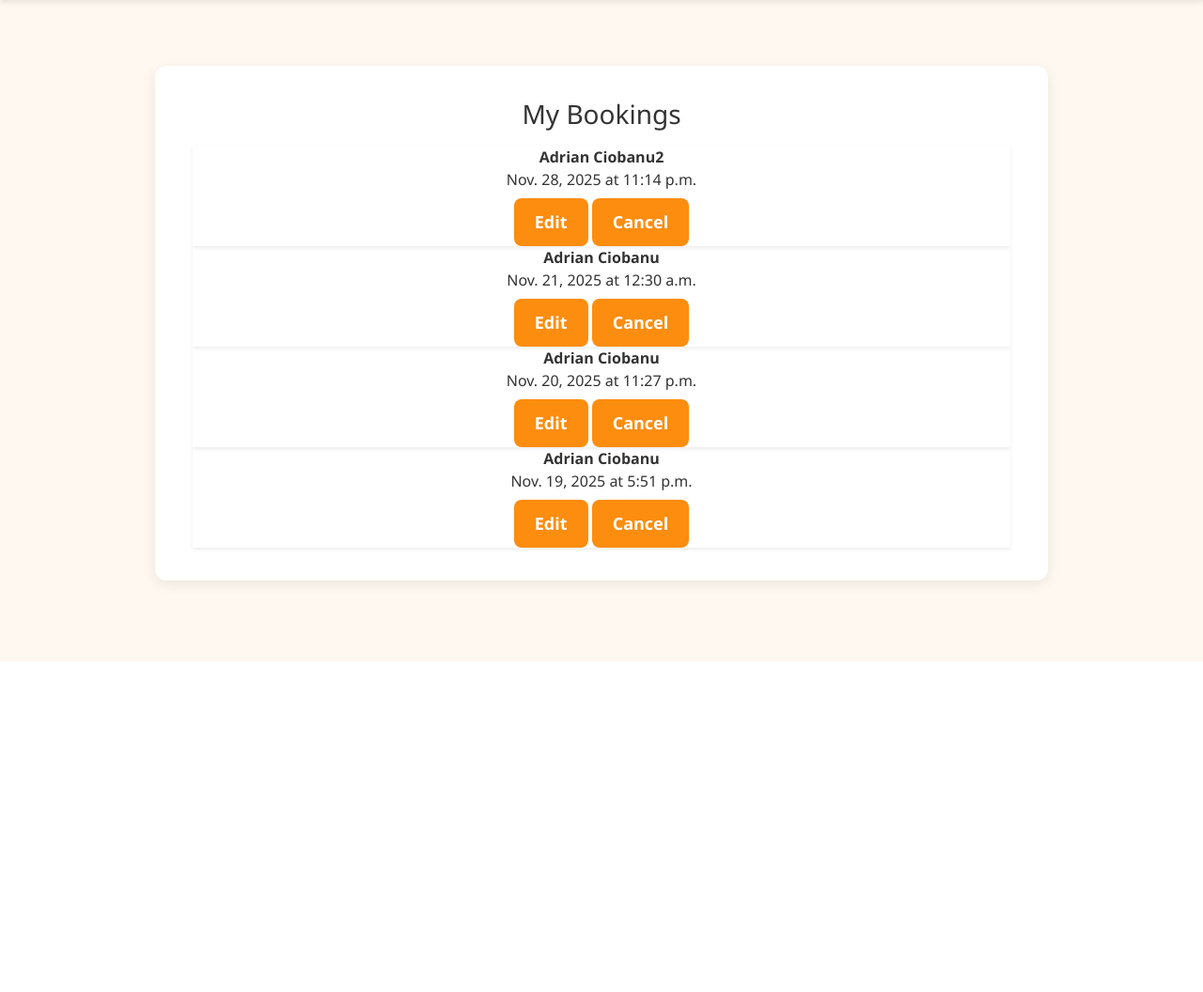
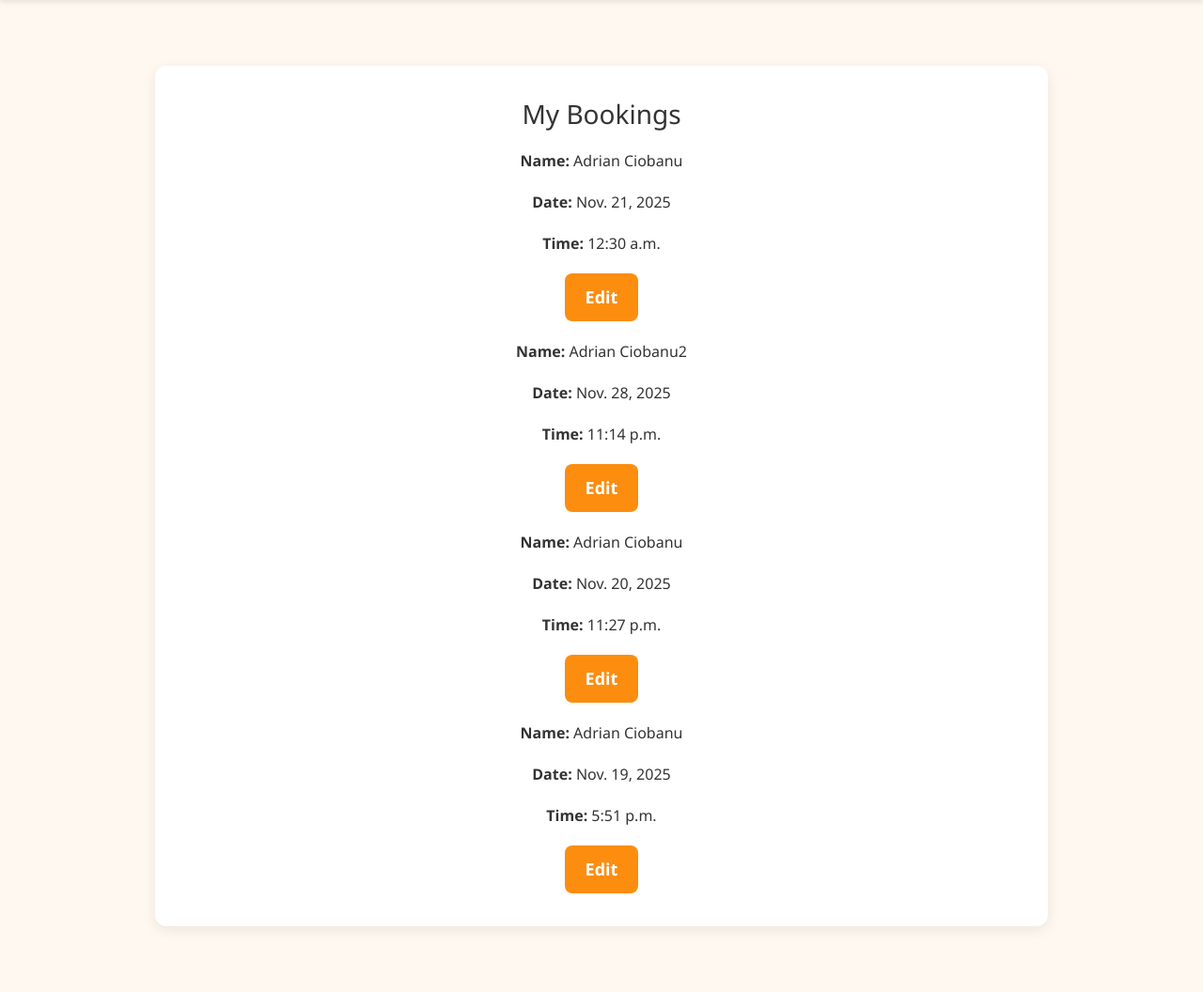
Before and after one commit to h7qju7ts/adrians-kitchen, a Django app: page /bookings/ in a window 1280 px wide. Shown: the part 96-1152 px from the top of the page at 94% size. Before the commit the page ends 800 px from the top, so only its background shows below. Run offline with Django 5.2, Linux system fonts and the light colour scheme; a user stored in the database is signed in; data comes from the database, SQL or seed files in the repository.

Commit message:
edit view_bookings.html

```diff
--- a/bookings/static/bookings/css/style.css
+++ b/bookings/static/bookings/css/style.css
@@ -334,6 +334,26 @@ form button:hover {
 }
 
 
+.no-bookings-message {
+    margin-top: 40px;
+    padding: 30px;
+    background: #fffaf2;
+    border-radius: 12px;
+    text-align: center;
+    box-shadow: 0 4px 12px rgba(0,0,0,0.07);
+}
+
+.no-bookings-message h2 {
+    margin-bottom: 15px;
+    font-size: 26px;
+}
+
+.no-bookings-message p {
+    margin-bottom: 20px;
+    font-size: 17px;
+}
+
+
 /* =========================================================
    AUTH CARD (Login/Register/Reset)
 ========================================================= */
--- a/bookings/templates/bookings/view_bookings.html
+++ b/bookings/templates/bookings/view_bookings.html
@@ -15,23 +15,31 @@
 {% endif %}
 
 {% if bookings %}
-    <ul class="booking-list">
-        {% for booking in bookings %}
-            <li class="booking-item shadow-sm">
+    <!-- Show the bookings table/cards/etc. -->
 
-                <strong>{{ booking.name }}</strong><br>
-                {{ booking.date }} at {{ booking.time }}
 
-                <div class="mt-2">
-                    <a href="{% url 'edit_booking' booking.id %}" class="btn btn-primary btn-sm">Edit</a>
-                    <a href="{% url 'delete_booking' booking.id %}" class="btn btn-danger btn-sm">Cancel</a>
-                </div>
+    {% for booking in bookings %}
+        <div class="booking-card">
+            <p><strong>Name:</strong> {{ booking.name }}</p>
+            <p><strong>Date:</strong> {{ booking.date }}</p>
+            <p><strong>Time:</strong> {{ booking.time }}</p>
+            <a href="{% url 'edit_booking' booking.id %}" class="btn btn-primary">Edit</a>
+        </div>
+    {% endfor %}
 
-            </li>
-        {% endfor %}
-    </ul>
 {% else %}
-    <p class="text-center">You have no bookings yet.</p>
+    <div class="no-bookings-message">
+        <h2>No bookings found</h2>
+        <p>You haven't added any bookings yet.</p>
+
+        <a href="{% url 'home' %}" class="btn btn-secondary" style="margin-right:10px;">
+            Home
+        </a>
+
+        <a href="{% url 'add_booking' %}" class="btn btn-primary">
+            Add Booking
+        </a>
+    </div>
 {% endif %}
 
 {% endblock %}
--- a/bookings/views.py
+++ b/bookings/views.py
@@ -34,8 +34,14 @@ def add_booking(request):
 
 @login_required
 def view_bookings(request):
-    bookings = Booking.objects.filter(user=request.user).order_by("-date", "-time")
-    return render(request, "bookings/view_bookings.html", {"bookings": bookings})
+    # Clear previous login/logout messages
+    list(messages.get_messages(request))
+
+    user_bookings = Booking.objects.filter(user=request.user)
+
+    return render(request, "bookings/view_bookings.html", {
+        "bookings": user_bookings,
+    })
 
 
 @login_required
```
